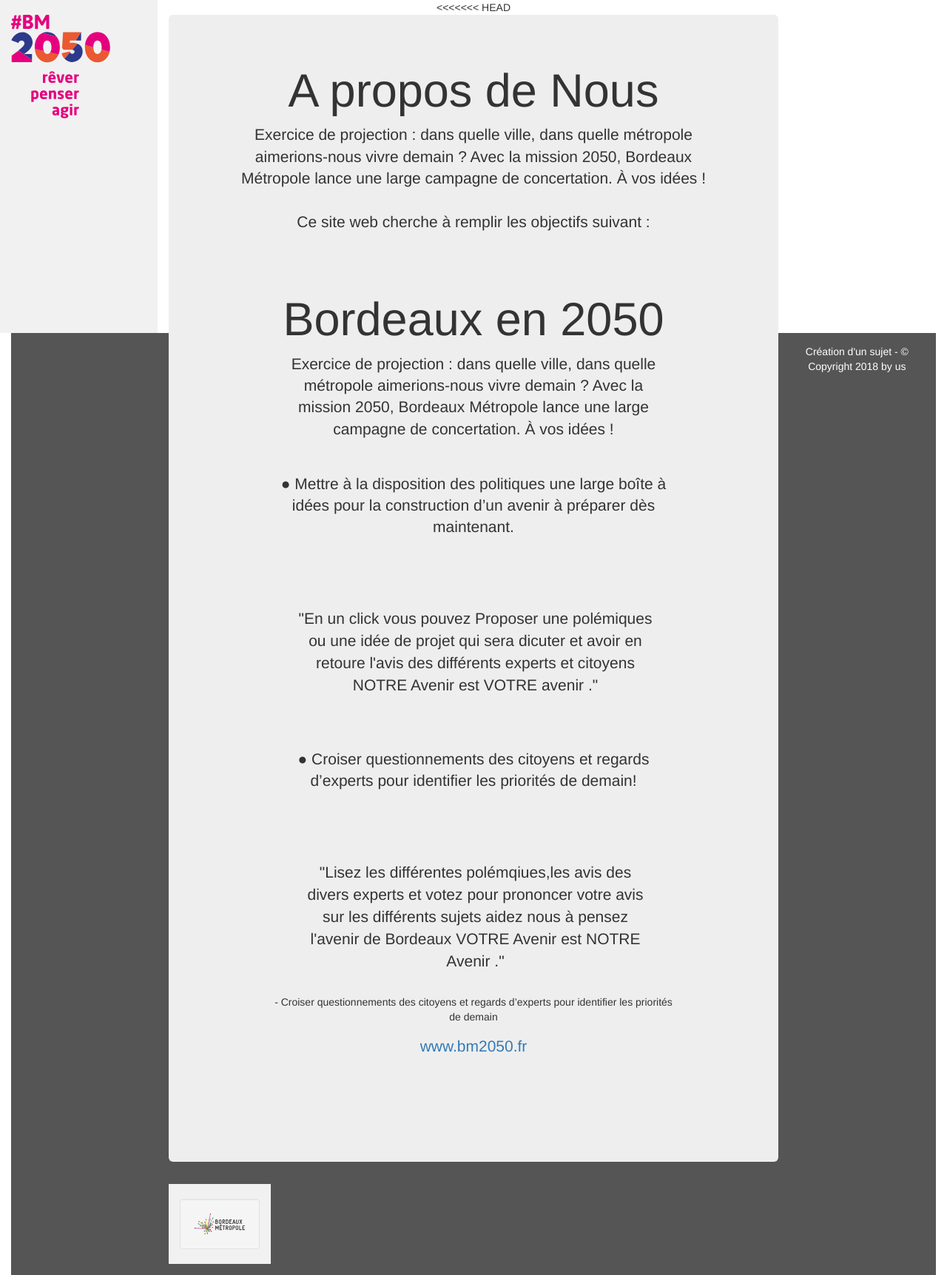
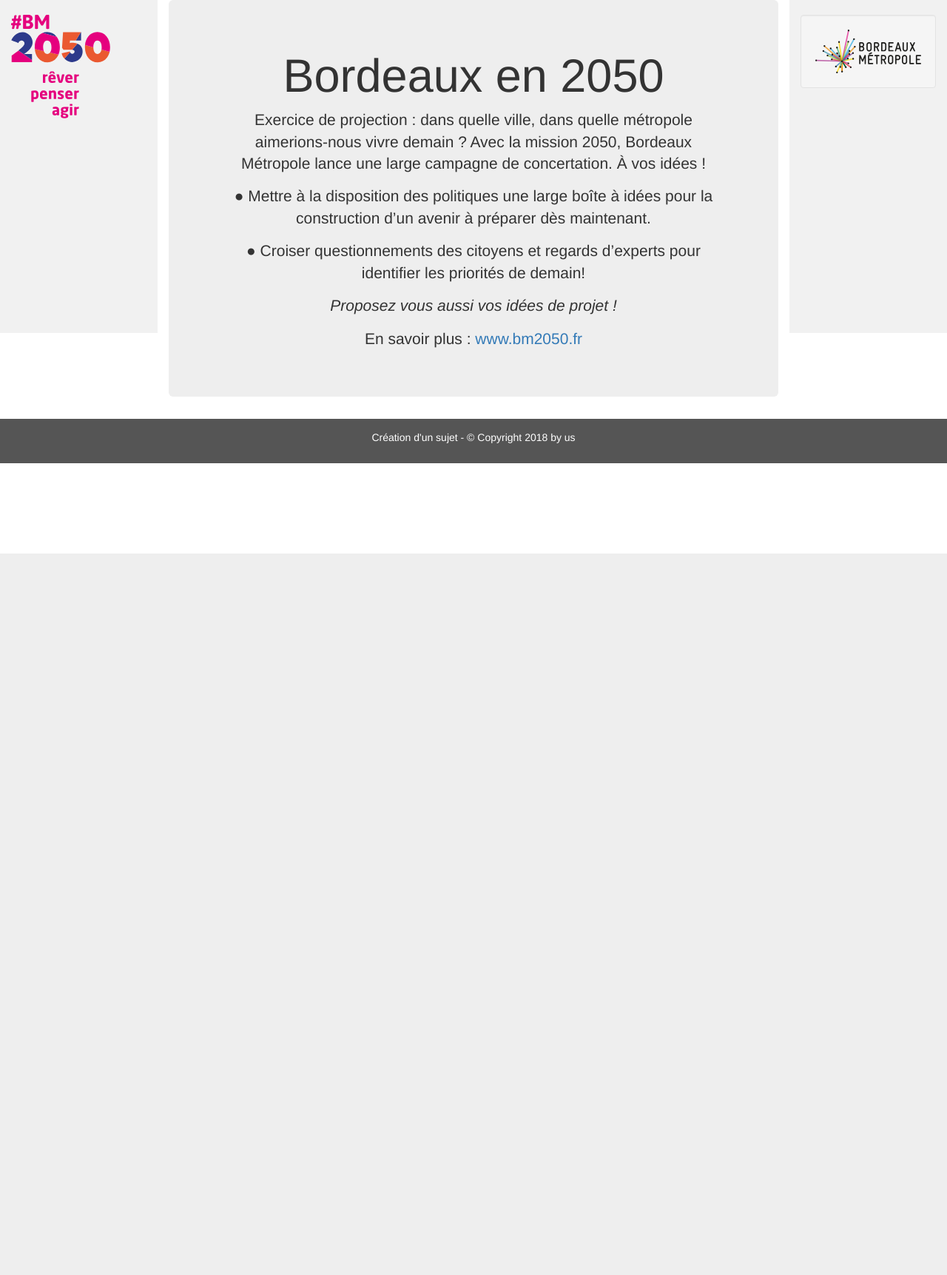
Before and after one commit to morgangarralon/bm2050, a Flask app: page /about in a window 1280 px wide. Shown: the part 52-1775 px from the top of the page at 74% size. After the commit the page ends 800 px from the top, so only its background shows below. Run offline with Flask 2, Linux system fonts and the light colour scheme; data that the repository does not hold is empty; parts of the project's set-up code (start-up, migrations or seed data) failed here and were passed over; some libraries are stand-ins or nearby versions.

Commit message:
about: rewrite
Signed-off-by: WS Team <WSTeam@epsi.fr>

```diff
--- a/templates/about.html
+++ b/templates/about.html
@@ -6,40 +6,17 @@
 
 {% endblock %}
 {% block content %}
-<<<<<<< HEAD
-<div class="jumbotron jumbotron-fluid">
-  	<div class="container">
-   	 <h1 class="display-4">A propos de Nous</h1>
-		<p class="lead">Exercice de projection : dans quelle ville, dans quelle métropole aimerions-nous vivre demain ? Avec la 	mission 2050, Bordeaux Métropole lance une large campagne de concertation. À vos idées !
-    		<br></br>
-    		Ce site web cherche à remplir les objectifs suivant :
-    	</p>
   <div class="jumbotron jumbotron-fluid">
   <div class="container">
     <h1 class="display-4">Bordeaux en 2050</h1>
     <p class="lead">Exercice de projection : dans quelle ville, dans quelle métropole aimerions-nous vivre demain ? Avec la mission 2050, Bordeaux Métropole lance une large campagne de concertation. À vos idées !
-    	<br></br>
-    	<p class="lead"> &#9679 Mettre à la disposition des politiques une large boîte à idées pour la construction d’un avenir à préparer dès maintenant.
-    		<br></br>
-    	</p>
-
-    	<br></br>
-    	<blockquote class="blockquote">
-  			<p class="mb-0">"En un click vous pouvez Proposer une polémiques ou une idée de projet qui sera dicuter et avoir en retoure l'avis des différents experts et citoyens NOTRE Avenir est VOTRE avenir ."</p>
-			</blockquote>
-    		<br></br>
-    		<p class="lead"> &#9679 Croiser questionnements des citoyens et regards d’experts pour identifier les priorités de demain!
-    		<br></br>
-    		</p>
-    		<br></br>
-    		<blockquote class="blockquote">
-  				<p class="mb-0">"Lisez les différentes polémqiues,les avis des divers experts et votez pour prononcer votre avis sur les différents sujets aidez nous à pensez l'avenir de Bordeaux VOTRE Avenir est NOTRE Avenir ."</p>
-			</blockquote>
-		</p>
-	</div>
-    	- Croiser questionnements des citoyens et regards d’experts pour identifier les priorités de demain
-</p>
-<p><a href="https://www.bm2050.fr/">www.bm2050.fr</a></p>
+    <br/>
+    <p class="lead"> &#9679 Mettre à la disposition des politiques une large boîte à idées pour la construction d’un avenir à préparer dès maintenant.
+    <br/>
+    <p class="lead"> &#9679 Croiser questionnements des citoyens et regards d’experts pour identifier les priorités de demain!
+    <br/>
+    <p class="mb-0"><i>Proposez vous aussi vos idées de projet !</i></p>
+    <p>En savoir plus : <a href="https://www.bm2050.fr/">www.bm2050.fr</a></p>
   </div>
 </div>
 {% endblock %}
```
